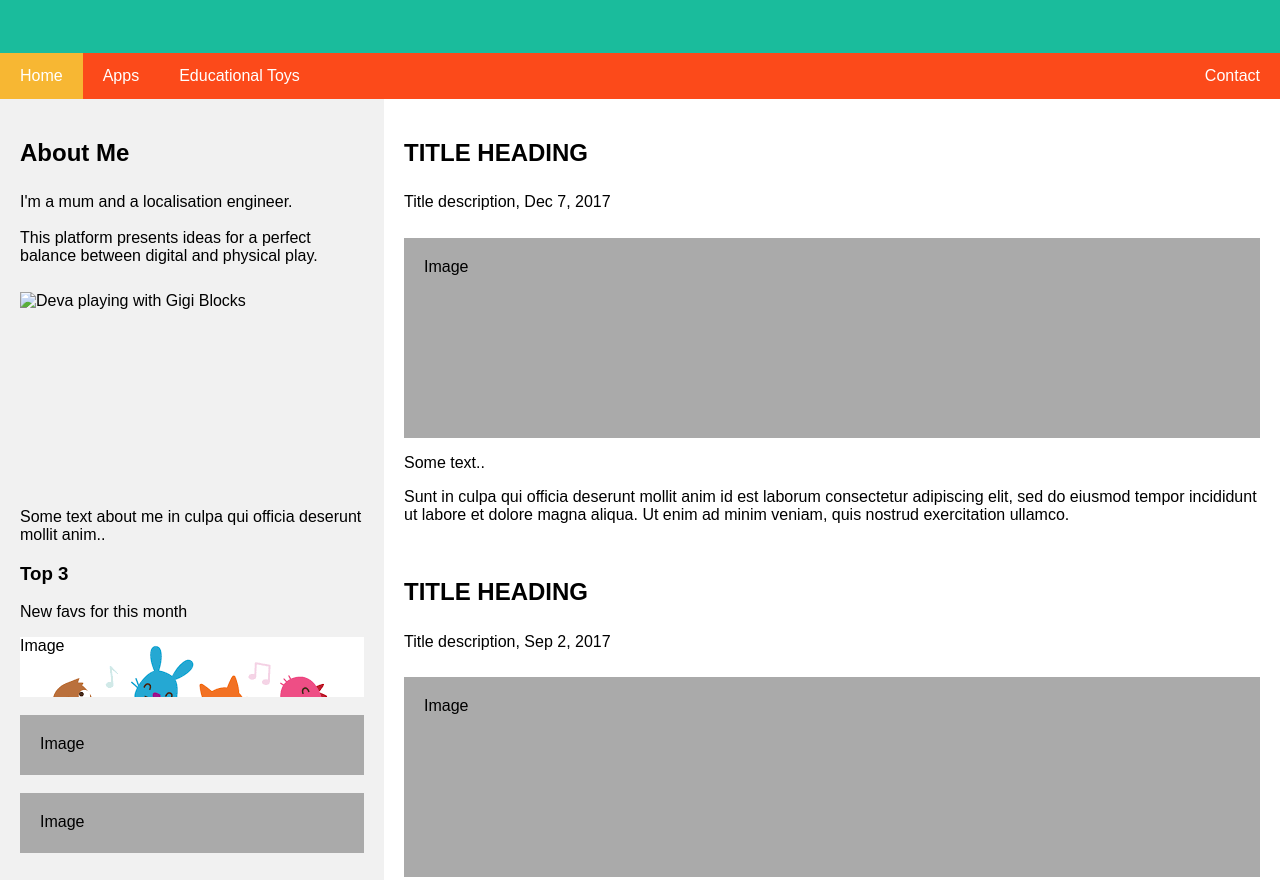
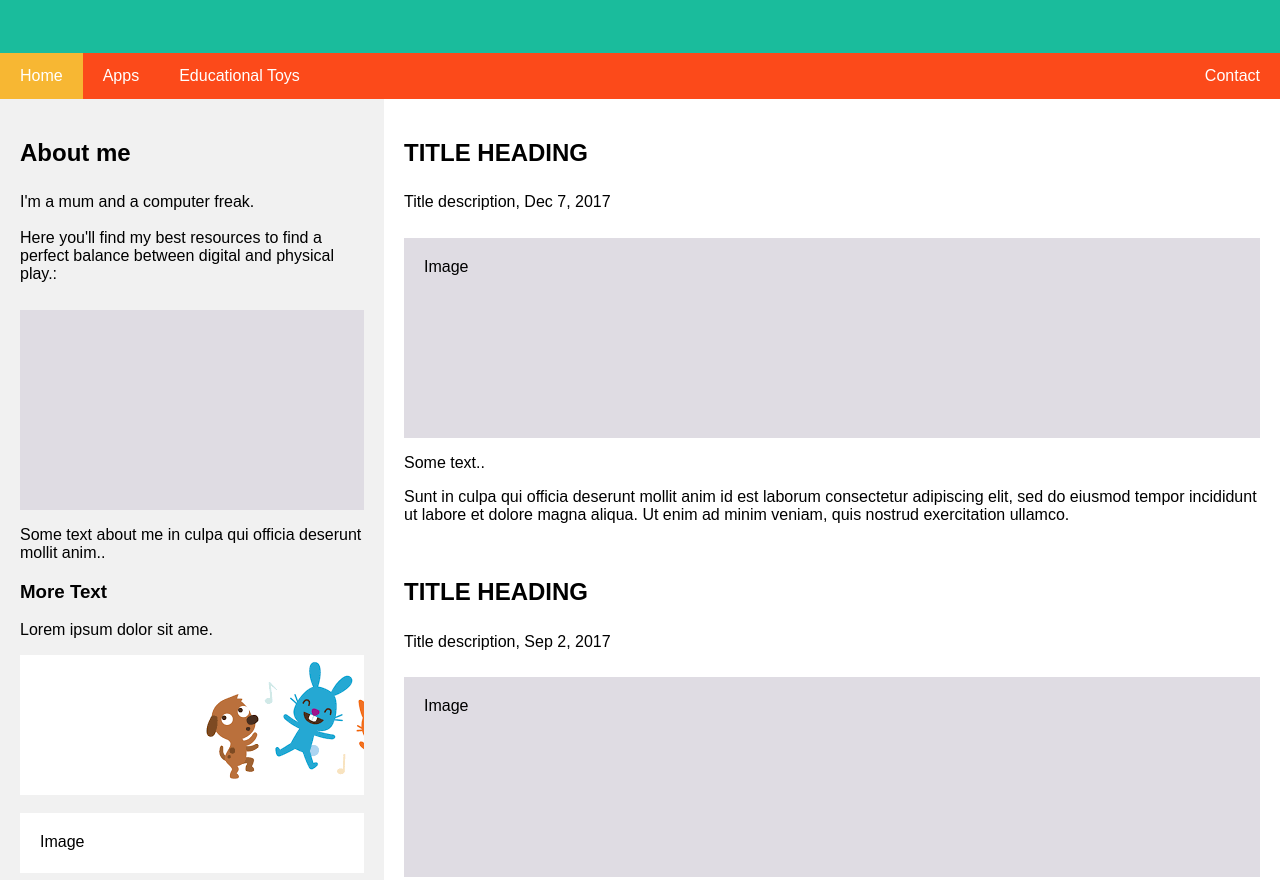
Before and after one commit to Code-Institute-Submissions/totora, a plain HTML site: page index.html in a window 1280 px wide. Shown: the part 240-1120 px from the top of the page. Drawn offline with Linux system fonts and the light colour scheme.

Commit message:
Images added

```diff
--- a/assets/css/style.css
+++ b/assets/css/style.css
@@ -89,19 +89,45 @@ font-size: medium;
   padding: 20px;
 }
 
-/* Fake image, just for this example */
+/*Images*/
+.img_1 {
+background-image: url();
+background-repeat: no-repeat;
+background-position: absolute;
+background-color: #dfdce3;
+  width: 100%;
+  padding: 20px;
+
+}
+
+.img_2 {
+background-image: url(/assets/images/img_2.png);
+background-repeat: no-repeat;
+background-position: absolute;
+background-color: #fafafa;
+width: 100%;
+padding: 20px;
+
+}
+
+.img_3 {
+background-image: url(/assets/images/img_3.png);
+background-repeat: no-repeat;
+background-position: absolute;
+background-color: #fafafa;
+width: 100%;
+padding: 20px;
+
+}
+
+/*Fake Images until I have the final ones*/
 .fakeimg {
-  background-color: #aaa;
+  background-color: #dfdce3;
   width: 100%;
   padding: 20px;
 }
 
-.fakeimg_2 {
-background-image: url(/assets/images/sago-mini.png);
-background-repeat: no-repeat;
-background-color: #f7b733;
 
-}
 
 /* Footer */
 .footer {
--- a/index.html
+++ b/index.html
@@ -25,20 +25,16 @@
 
 <div class="row">
   <div class="side">
-    <h2>About Me</h2>
-    <h5>I'm a mum and a localisation engineer.
-    <br>
-    <br>
-    This platform presents ideas for a perfect balance between digital and physical play.
-    </h5>
-    <div class="image" style="height:200px;">
-    <img src="assets/images/Deva-gigi.gif" alt="Deva playing with Gigi Blocks">
-    </div>
+    <h2>About me</h2>
+    <h5>I'm a mum and a computer freak.
+<br> <br>
+Here you'll find my best resources to find a perfect balance between digital and physical play.:</h5>
+    <div class="img_1" style="height:200px;"></div>
     <p>Some text about me in culpa qui officia deserunt mollit anim..</p>
-    <h3>Top 3</h3>
-    <p>New favs for this month</p>
-    <div class="fakeimg_2" style="height:60px;">Image</div><br>
-    <div class="fakeimg" style="height:60px;">Image</div><br>
+    <h3>More Text</h3>
+    <p>Lorem ipsum dolor sit ame.</p>
+    <div class="img_2" style="height:140px;"></div><br>
+    <div class="img_3" style="height:60px;">Image</div><br>
     <div class="fakeimg" style="height:60px;">Image</div>
   </div>
   <div class="main">
```
Also changed, not shown: assets/images/img_2.png (added), assets/images/img_3.png (added), assets/images/sago-mini.png (deleted).
